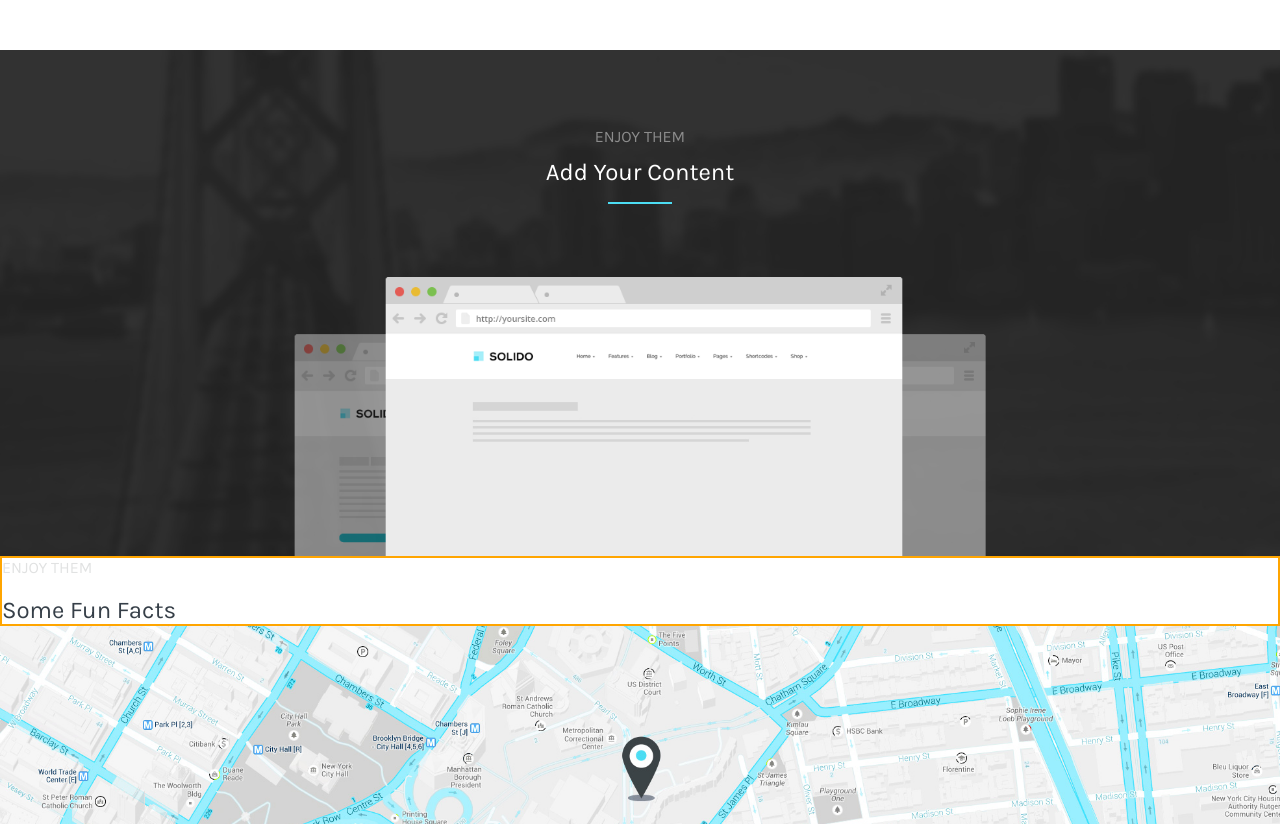
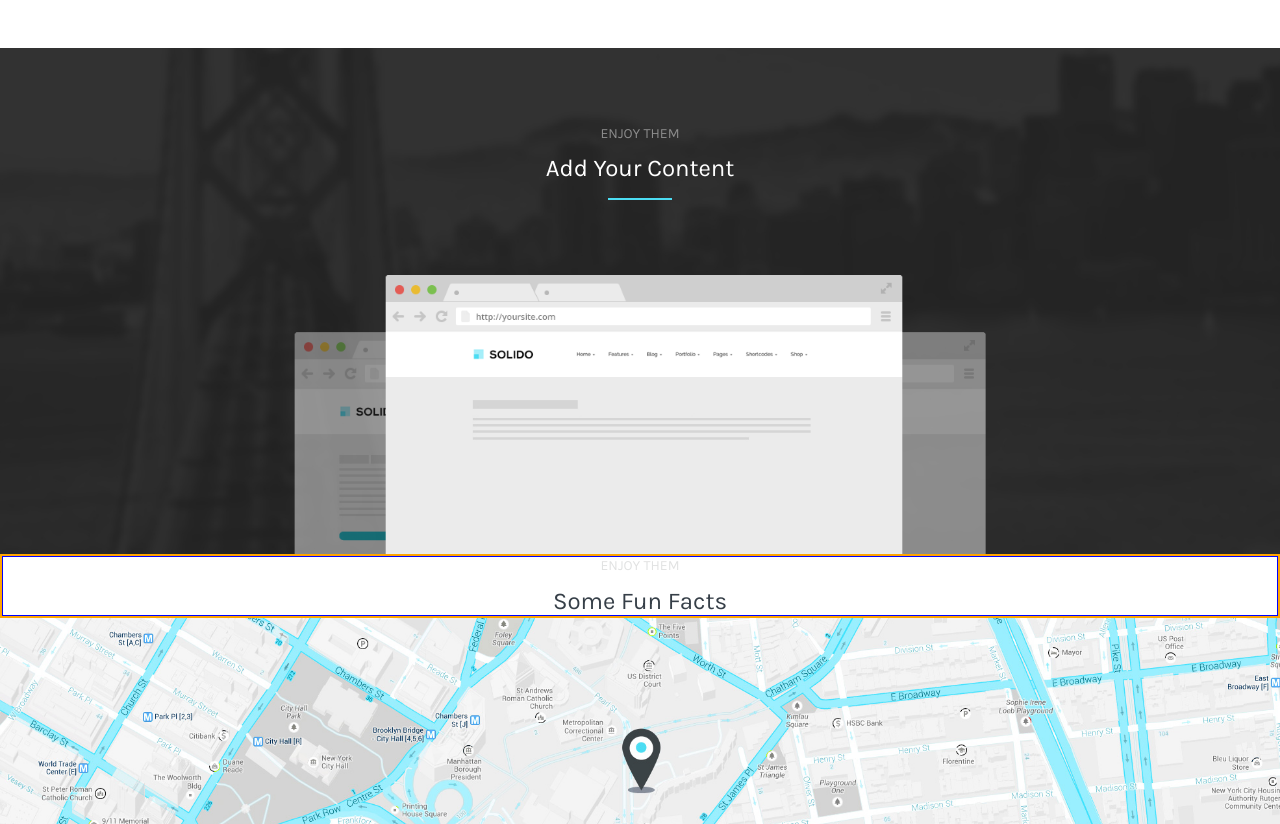
Before and after one commit to julianpm/restaurant, a website: page index.html in a window 1280 px wide. Shown: the part 1279-2103 px from the top of the page. Drawn offline with nearby package versions, Linux system fonts and the light colour scheme.

Commit message:
worked on Fun Facts

```diff
--- a/index.html
+++ b/index.html
@@ -112,6 +112,12 @@
 				<p class="enjoyThem">Enjoy Them</p>
 				<h3 class="commonh3 funFactsH3">Some Fun Facts</h3>
 
+			<div class="wrapper">
+
+
+
+			</div> <!-- END OF WRAPPER -->
+
 			</div> <!-- END OF FUNFACTSHEADER -->
 
 		</section> <!-- END OF FUNFACTS -->
--- a/styles/style.css
+++ b/styles/style.css
@@ -156,7 +156,8 @@
 .enjoyThem {
   color: #e1e2e2;
   text-transform: uppercase;
-  font-family: 'Karla'; }
+  font-family: 'Karla';
+  font-size: 14px; }
 
 .commonh3 {
   color: #363f48;
@@ -292,9 +293,14 @@
 .funFacts {
   border: 2px solid orange; }
 
+.funFactsHeader {
+  text-align: center;
+  border: 1px solid blue; }
+
 .funFactsH3 {
-  margin-top: 1.5%;
-  font-size: 24px; }
+  margin-top: 1%;
+  font-size: 24px;
+  color: #363f48; }
 
 .map {
   background: url(../assets/map.jpg) no-repeat;
--- a/styles/styles.scss
+++ b/styles/styles.scss
@@ -37,6 +37,7 @@
 	color:$headergrey;
 	text-transform:uppercase;
 	font-family:'Karla';
+	font-size:14px;
 }
 
 .commonh3{
@@ -189,7 +190,6 @@
 
 
 
-
 // CONTENT
 
 .content{
@@ -239,13 +239,17 @@
 }
 
 .funFactsHeader{
+	text-align:center;
 	border:1px solid blue;
 }
 
 .funFactsH3{
-	margin-top:1.5%;
+	margin-top:1%;
 	font-size:24px;
+	color:#363f48;
 }
+
+
 
 
 
```
